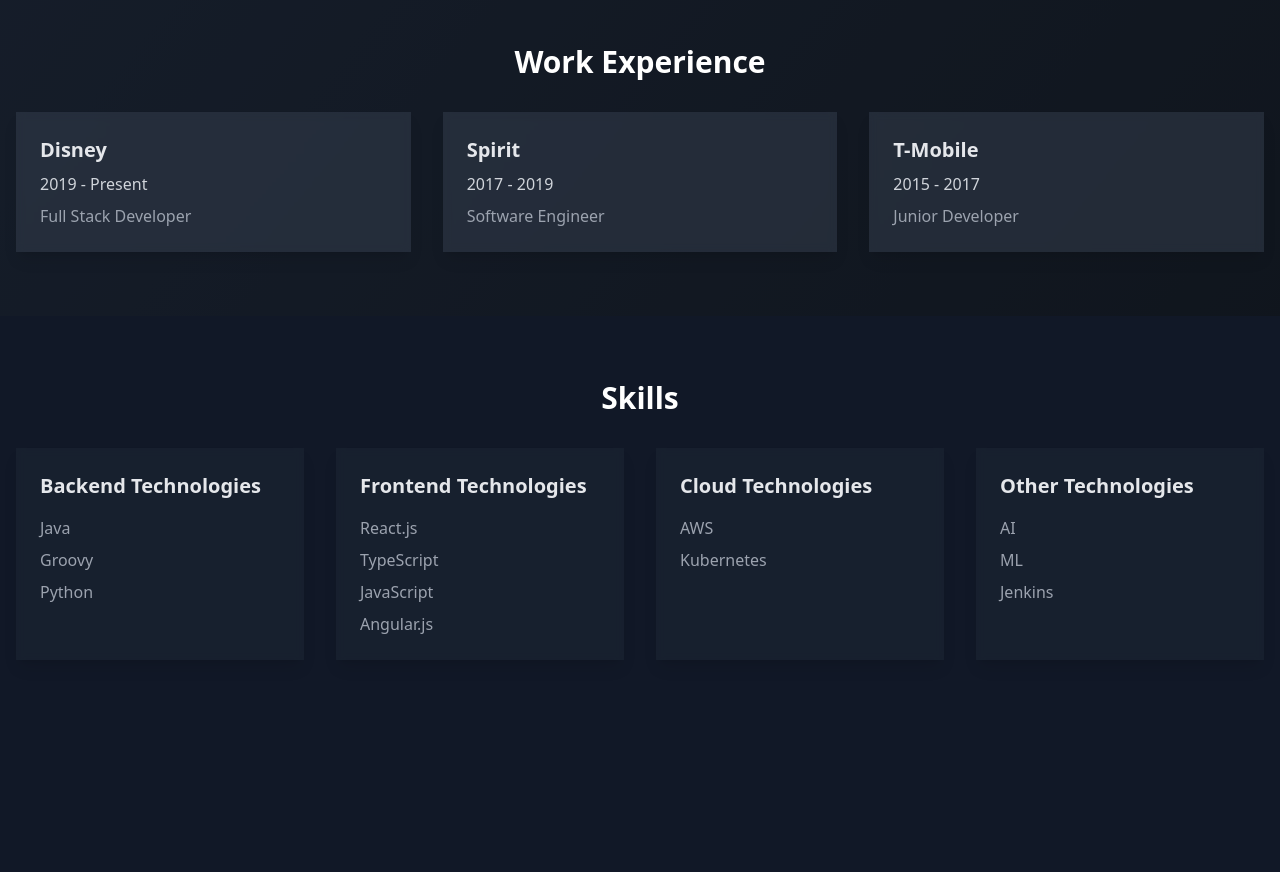
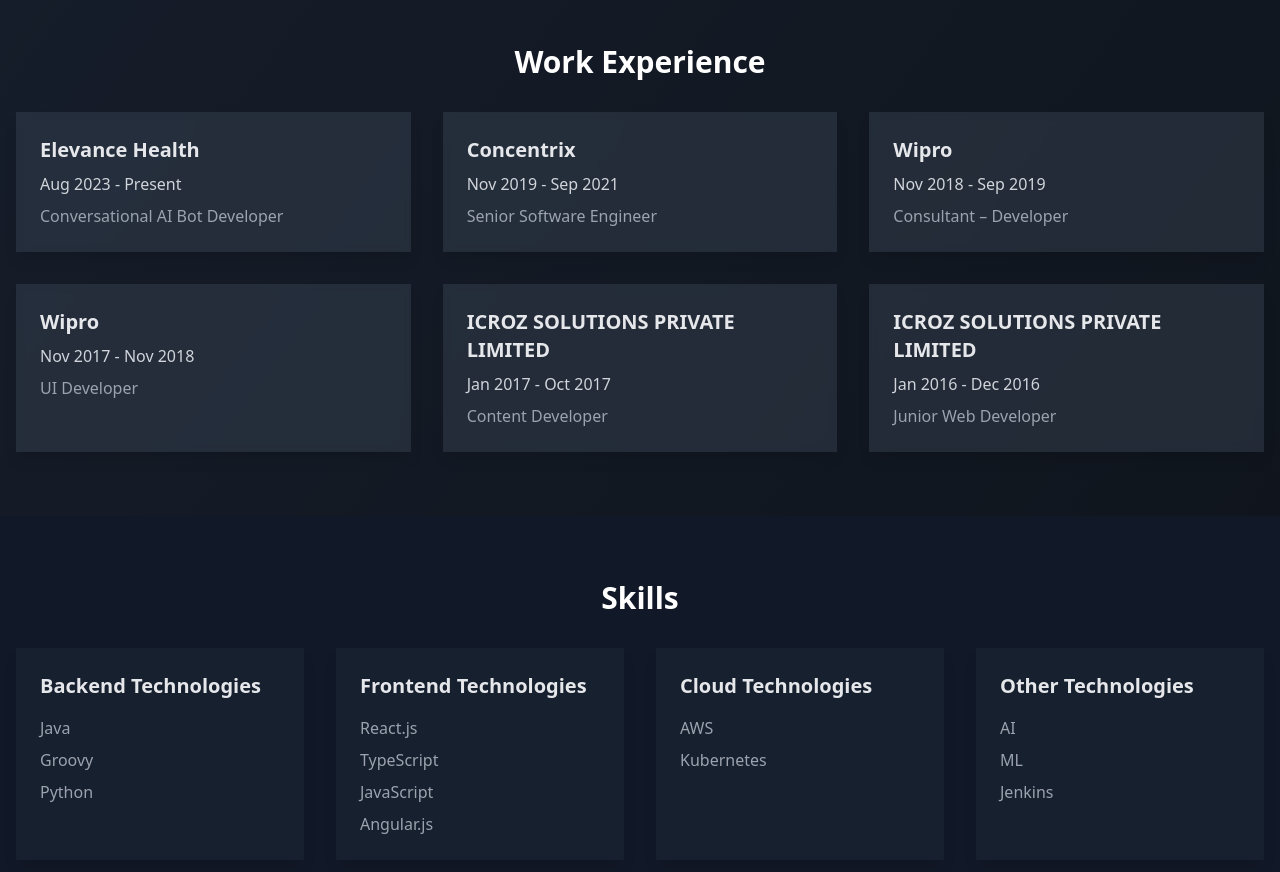
Before and after one commit to NikhithVasa/sharath, a Next.js app: page / in a window 1280 px wide. Shown: the part 820-1692 px from the top of the page. Before the commit the page ends 1544 px from the top, so only its background shows below. Built offline with nearby package versions, Linux system fonts and the light colour scheme.

Commit message:
Update WorkExperience.tsx

```diff
--- a/app/components/WorkExperience.tsx
+++ b/app/components/WorkExperience.tsx
@@ -1,22 +1,36 @@
 import { motion } from "framer-motion"
-
 const workExperience = [
   {
-    company: "Disney",
-    period: "2019 - Present",
-    role: "Full Stack Developer",
+    company: "Elevance Health",
+    period: "Aug 2023 - Present",
+    role: "Conversational AI Bot Developer",
   },
   {
-    company: "Spirit",
-    period: "2017 - 2019",
-    role: "Software Engineer",
+    company: "Concentrix",
+    period: "Nov 2019 - Sep 2021",
+    role: "Senior Software Engineer",
   },
   {
-    company: "T-Mobile",
-    period: "2015 - 2017",
-    role: "Junior Developer",
+    company: "Wipro",
+    period: "Nov 2018 - Sep 2019",
+    role: "Consultant – Developer",
   },
-]
+  {
+    company: "Wipro",
+    period: "Nov 2017 - Nov 2018",
+    role: "UI Developer",
+  },
+  {
+    company: "ICROZ SOLUTIONS PRIVATE LIMITED",
+    period: "Jan 2017 - Oct 2017",
+    role: "Content Developer",
+  },
+  {
+    company: "ICROZ SOLUTIONS PRIVATE LIMITED",
+    period: "Jan 2016 - Dec 2016",
+    role: "Junior Web Developer",
+  },
+];
 
 export default function WorkExperience() {
   return (
```
